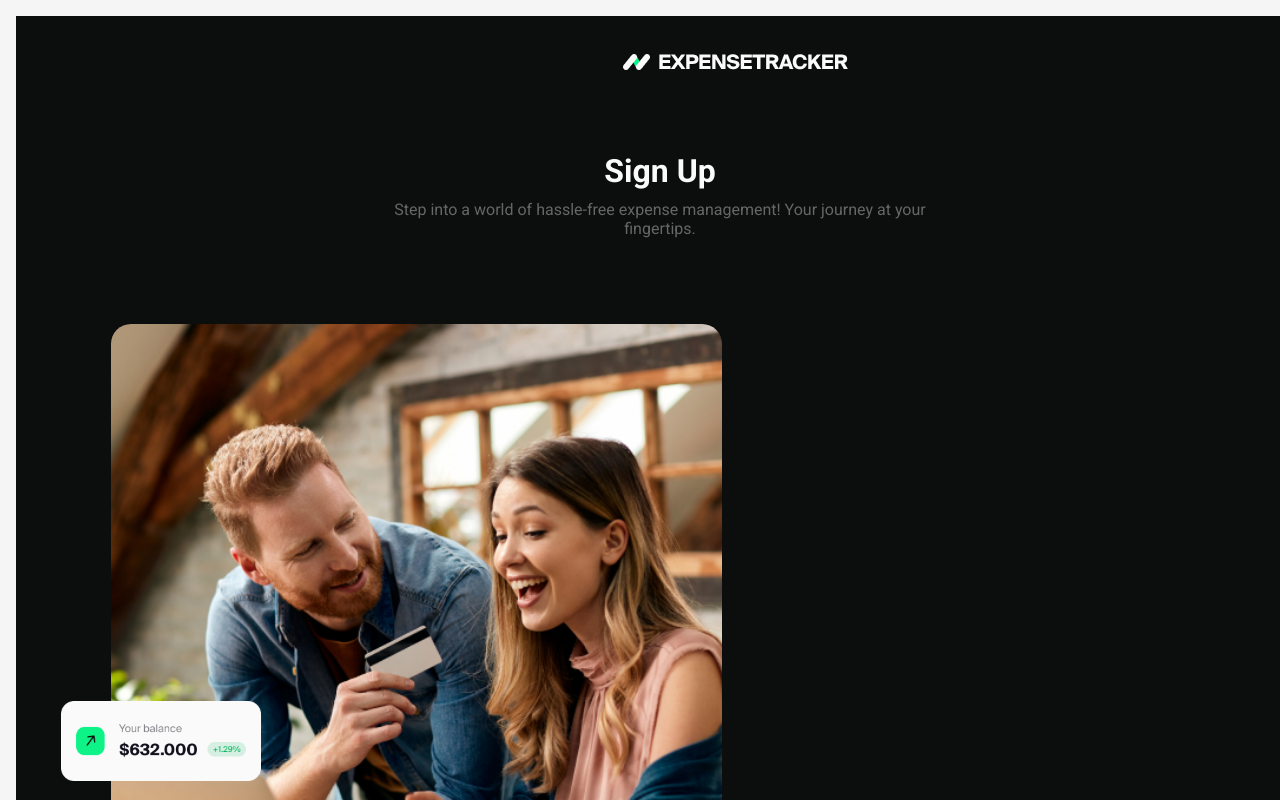
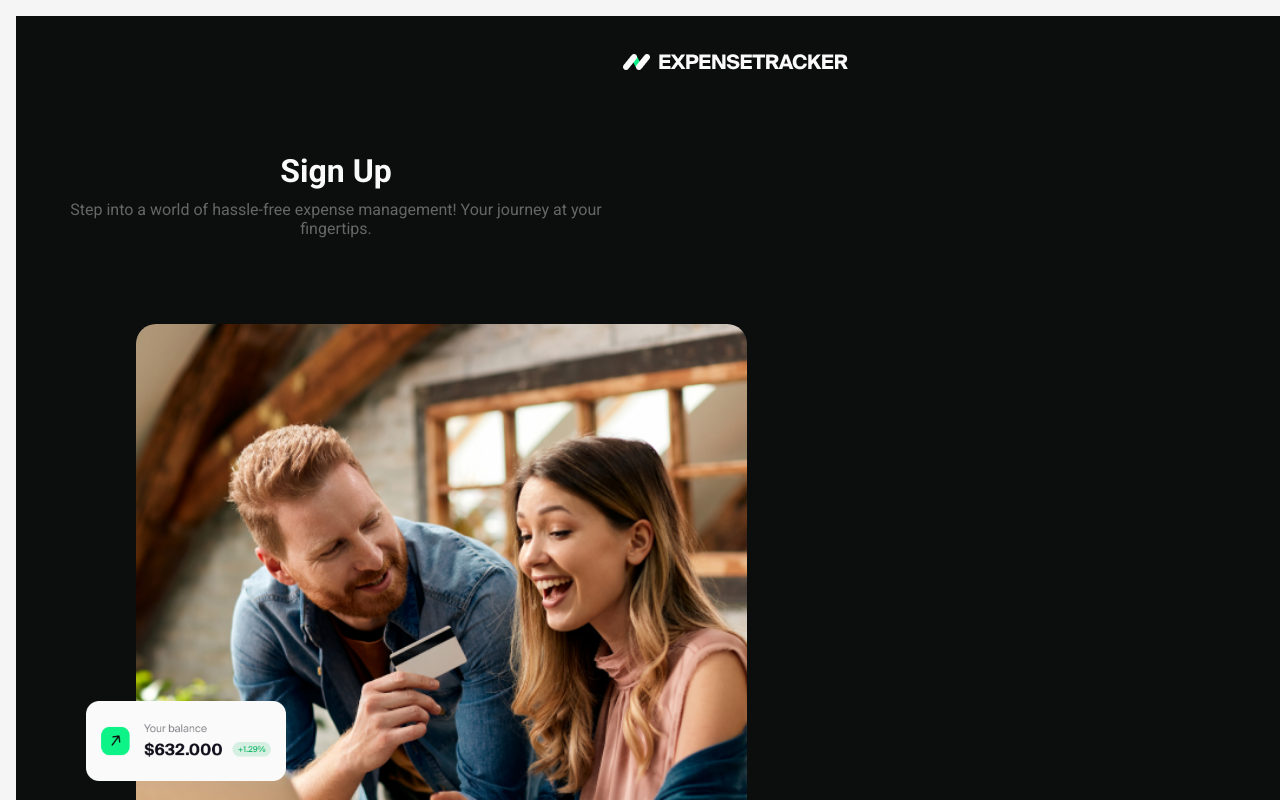
Before and after one commit to Reuelle/expense-tracker, a React (Create React App) app: page /expense-tracker/register in a window 1280 px wide. Shown: the top 800 px of the page. Built offline with nearby package versions, Linux system fonts and the light colour scheme.

Commit message:
Update RegisterPage.module.css

```diff
--- a/src/components/RegisterPage/RegisterPage.module.css
+++ b/src/components/RegisterPage/RegisterPage.module.css
@@ -1,6 +1,6 @@
 /* src/components/RegisterPage/RegisterPage.module.css */
 .registerPage {
-  display: flex;
+  position: absolute;
   flex-direction: column;
   align-items: center; /* Center align items */
   width: 100%; /* Full width */
```
